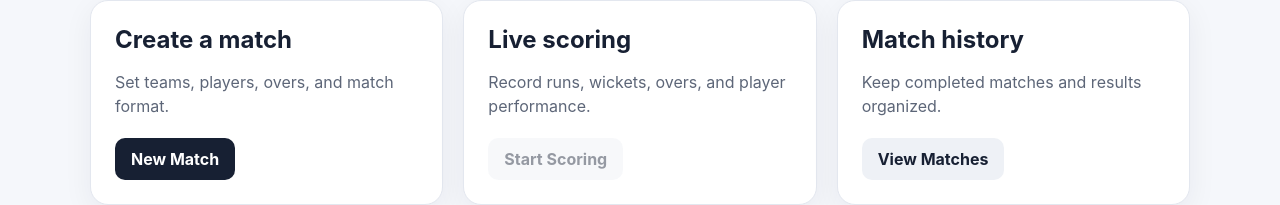
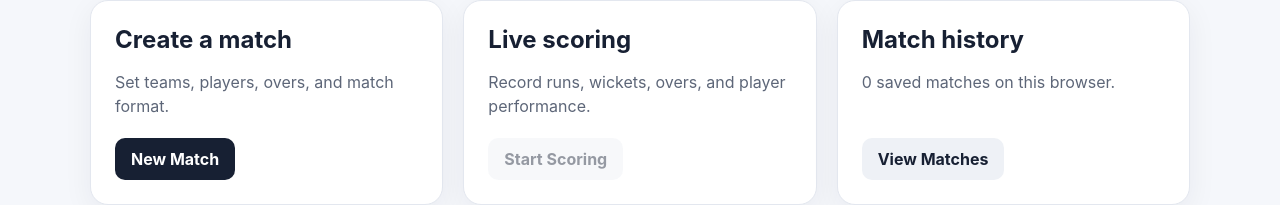
Before and after one commit to playarena586/playcricket, a React (Vite) app: page / in a window 1280 px wide. Shown: the part 246-451 px from the top of the page. Built offline with nearby package versions, Linux system fonts and the light colour scheme.

Commit message:
feat: add persistent match history and navigation

```diff
--- a/src/main.jsx
+++ b/src/main.jsx
@@ -1,24 +1,37 @@
 import { useState } from 'react';
 import { createRoot } from 'react-dom/client';
 import CreateMatch from './pages/CreateMatch';
+import MatchHistory from './pages/MatchHistory';
 import Scoring from './pages/Scoring';
+import { deleteMatch, loadMatches, upsertMatch } from './cricket/storage';
 import './styles.css';
 
 function App() {
   const [screen, setScreen] = useState('home');
   const [match, setMatch] = useState(null);
+  const [matches, setMatches] = useState(() => loadMatches());
 
-  if (screen === 'create') return <CreateMatch onCreate={(createdMatch) => { setMatch(createdMatch); setScreen('home'); }} onCancel={() => setScreen('home')} />;
-  if (screen === 'scoring' && match) return <Scoring match={match} onExit={() => setScreen('home')} />;
+  const saveMatch = (nextMatch) => {
+    const saved = { ...nextMatch, updatedAt: nextMatch.updatedAt ?? new Date().toISOString() };
+    setMatch(saved);
+    setMatches(upsertMatch(saved));
+  };
+
+  const openMatch = (savedMatch) => { setMatch(savedMatch); setScreen('scoring'); };
+  const removeMatch = (id) => { if (!window.confirm('Delete this saved match?')) return; setMatches(deleteMatch(id)); if (match?.id === id) setMatch(null); };
+
+  if (screen === 'create') return <CreateMatch onCreate={(createdMatch) => { saveMatch(createdMatch); setScreen('home'); }} onCancel={() => setScreen('home')} />;
+  if (screen === 'history') return <MatchHistory matches={matches} onOpen={openMatch} onDelete={removeMatch} onBack={() => setScreen('home')} />;
+  if (screen === 'scoring' && match) return <Scoring match={match} onSave={saveMatch} onExit={(saved) => { saveMatch(saved); setScreen('home'); }} />;
 
   return (
     <main className="app">
       <section className="hero"><span className="badge">🏏 PlayCricket</span><h1>Cricket made simple.</h1><p>Build matches, manage teams, and keep score from one clean dashboard.</p></section>
-      {match && <section className="active-match"><span className="eyebrow">Scheduled match</span><h2>{match.name}</h2><p>{match.teams[0].name} vs {match.teams[1].name} · {match.overs} overs</p><button className="primary" type="button" onClick={() => setScreen('scoring')}>Open Scoring</button></section>}
+      {match && <section className="active-match"><span className="eyebrow">Saved match</span><h2>{match.name}</h2><p>{match.teams[0].name} vs {match.teams[1].name} · {match.overs} overs</p><button className="primary" type="button" onClick={() => setScreen('scoring')}>Open Scoring</button></section>}
       <section className="cards" aria-label="PlayCricket features">
         <article className="card"><h2>Create a match</h2><p>Set teams, players, overs, and match format.</p><button className="primary" type="button" onClick={() => setScreen('create')}>New Match</button></article>
         <article className="card"><h2>Live scoring</h2><p>Record runs, wickets, overs, and player performance.</p><button className="secondary" type="button" disabled={!match} onClick={() => setScreen('scoring')}>Start Scoring</button></article>
-        <article className="card"><h2>Match history</h2><p>Keep completed matches and results organized.</p><button className="secondary" type="button">View Matches</button></article>
+        <article className="card"><h2>Match history</h2><p>{matches.length} saved {matches.length === 1 ? 'match' : 'matches'} on this browser.</p><button className="secondary" type="button" onClick={() => setScreen('history')}>View Matches</button></article>
       </section>
     </main>
   );
```
